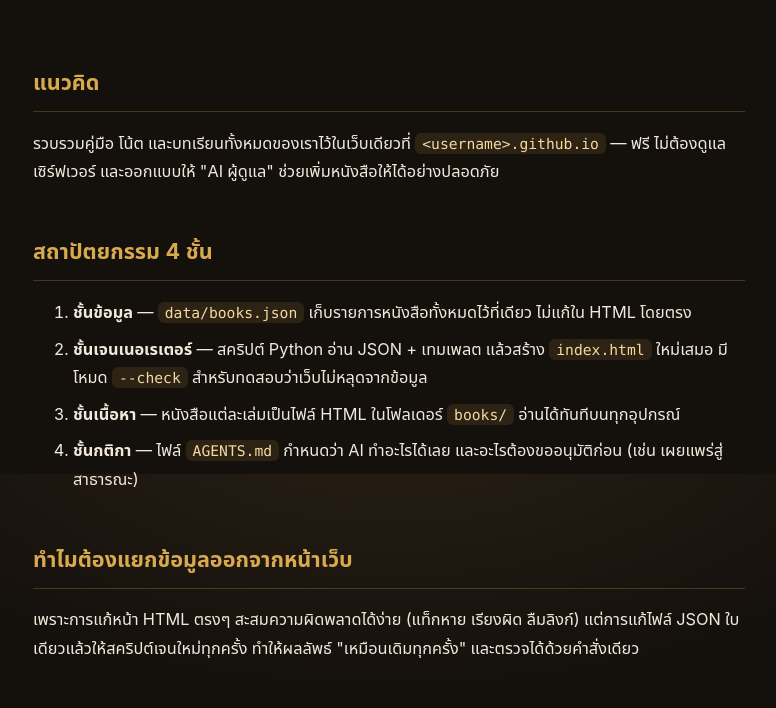
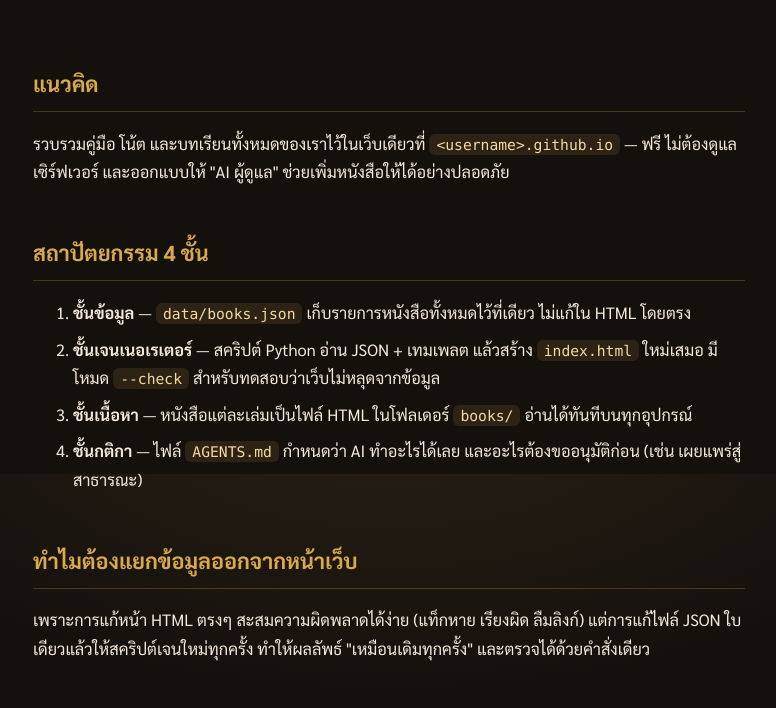
Before and after one commit to joezaonly/joezaonly.github.io, a plain HTML site: page books/github-pages-library.html in a window 1280 px wide. Shown: the part 326-1034 px from the top of the page, without its empty margins (251-1027 px from the left). Drawn offline with Linux system fonts and the light colour scheme.

Commit message:
แก้ฟอนต์ไทย: โหลด Sarabun จาก Google Fonts

```diff
--- a/assets/css/book.css
+++ b/assets/css/book.css
@@ -1,3 +1,5 @@
+@import url('https://fonts.googleapis.com/css2?family=Sarabun:wght@300;400;600;700&display=swap');
+
 :root {
   --bg: #14100c;
   --bg-panel: #1e1812;
--- a/assets/css/shelf.css
+++ b/assets/css/shelf.css
@@ -1,3 +1,5 @@
+@import url('https://fonts.googleapis.com/css2?family=Sarabun:wght@300;400;600;700&display=swap');
+
 :root {
   --bg: #14100c;
   --bg-panel: #1e1812;
```
Also changed, not shown: index.html (+1 -1 lines).
